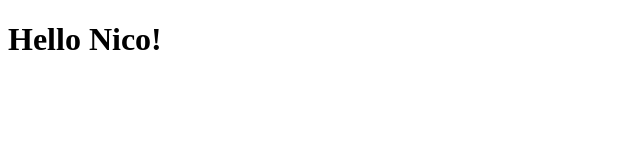
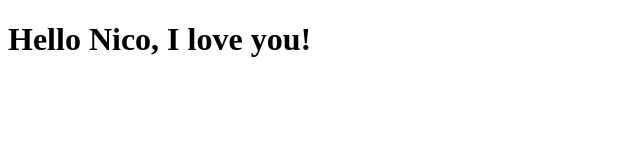
Before and after one commit to cpbennett4/awsPractice, a website: page client/public/index.html in a window 1280 px wide. Shown: the whole page, without its empty margins (0-640 px from the left). Drawn offline with Linux system fonts and the light colour scheme.

Commit message:
Edit h1 text for testing purposes

```diff
--- a/client/public/index.html
+++ b/client/public/index.html
@@ -4,6 +4,6 @@
     <title>awsPractice</title>
   </head>
   <body>
-    <h1>Hello Nico!</h1>
+    <h1>Hello Nico, I love you!</h1>
   </body>
 </html>
```
